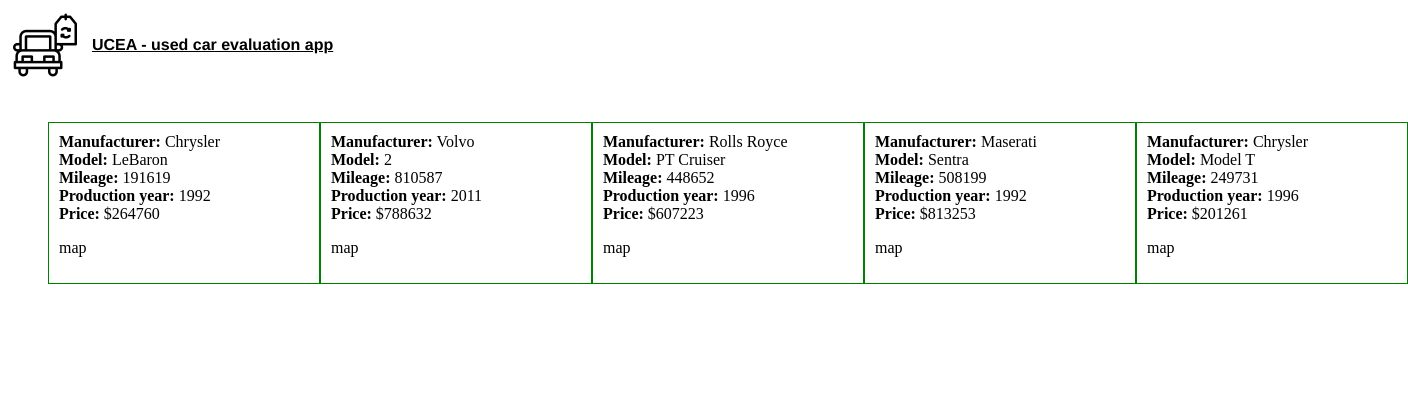
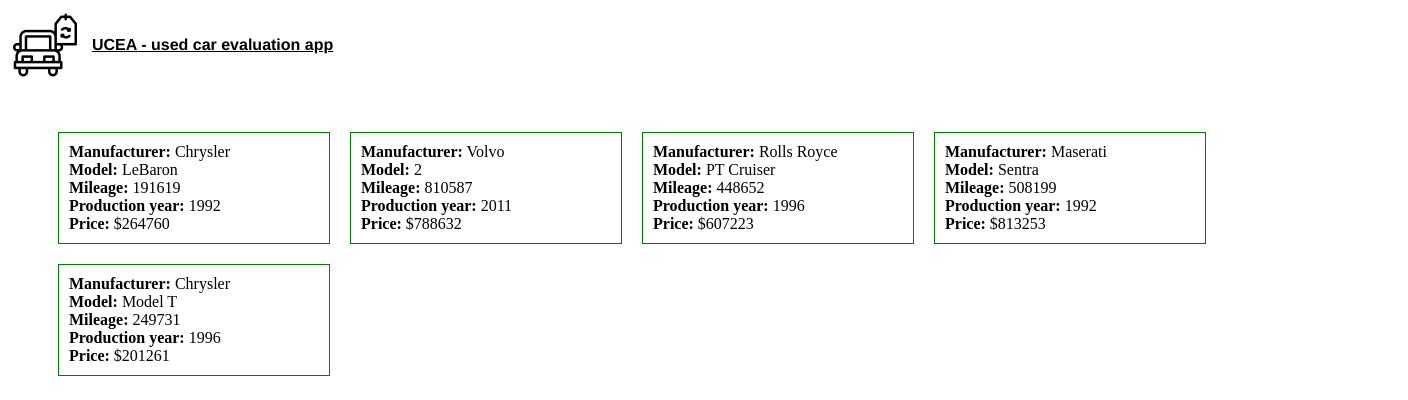
Before and after one commit to shevOle/ang-used-car-evaluation-app, an Angular app: page / in a window 1280 px wide. Shown: the top 400 px of the page, 1408 px wide, since content can reach past the window. Built offline with nearby package versions, Linux system fonts and the light colour scheme.

Commit message:
fix: small fixes

```diff
--- a/src/app/report/report.component.html
+++ b/src/app/report/report.component.html
@@ -4,6 +4,4 @@
     <div class="report-card-field"><span class="report-list-item-title">Mileage:</span> {{report.mileage}}</div>
     <div class="report-card-field"><span class="report-list-item-title">Production year:</span> {{report.year}}</div>
     <div class="report-card-field"><span class="report-list-item-title">Price:</span> ${{report.price}}</div>
-
-    <p>{{map}}</p>
 </div>
--- a/src/app/report/report.component.scss
+++ b/src/app/report/report.component.scss
@@ -2,6 +2,7 @@
     width: 250px;
     border: 1px solid green;
     box-shadow: 2px;
+    margin: 10px;
     padding: 10px;
 }
 
--- a/src/app/report/report.component.ts
+++ b/src/app/report/report.component.ts
@@ -11,6 +11,4 @@
 })
 export class ReportComponent {
   @Input() report!: Report;
-
-  map = 'map';
 }
--- a/src/app/reportsList/reportsList.component.scss
+++ b/src/app/reportsList/reportsList.component.scss
@@ -1,6 +1,7 @@
 .report-list {
     display: flex;
-    justify-content: space-around;
+    justify-content: start;
     align-items: center;
+    flex-wrap: wrap;
     padding: 40px;
 }
```
